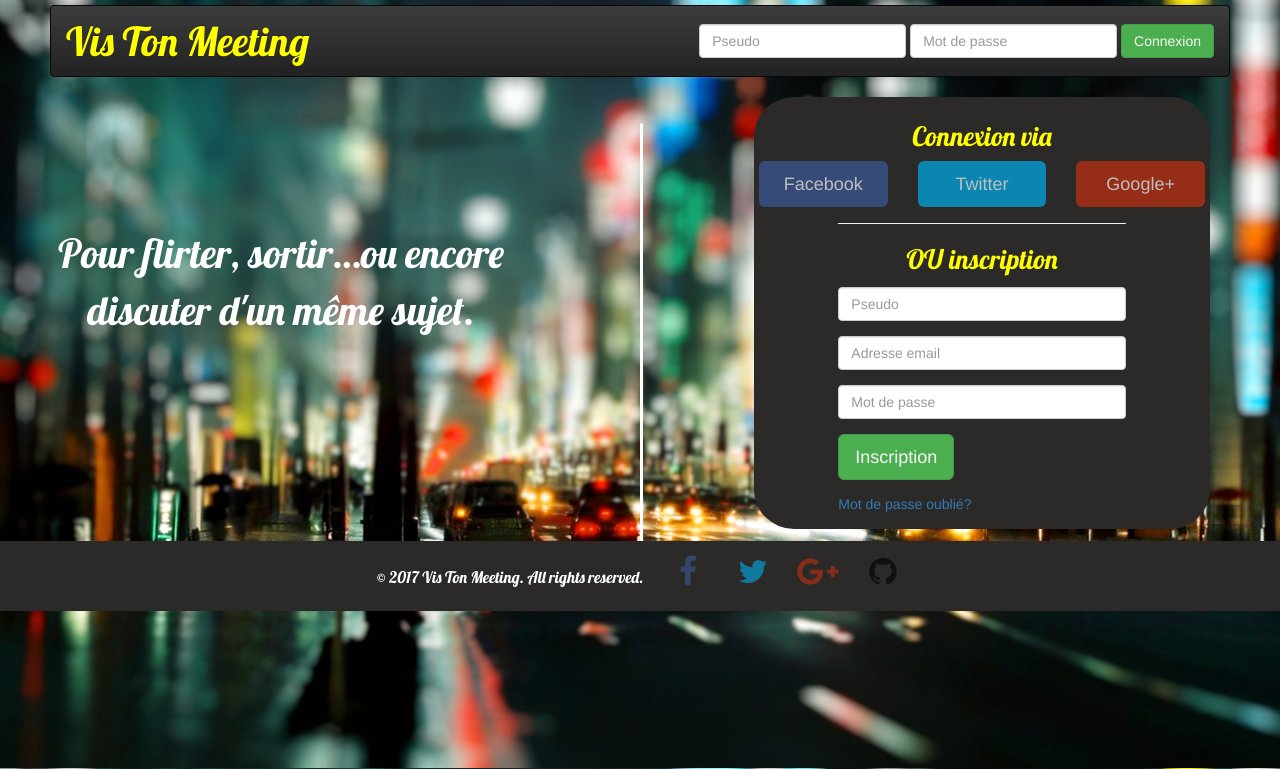
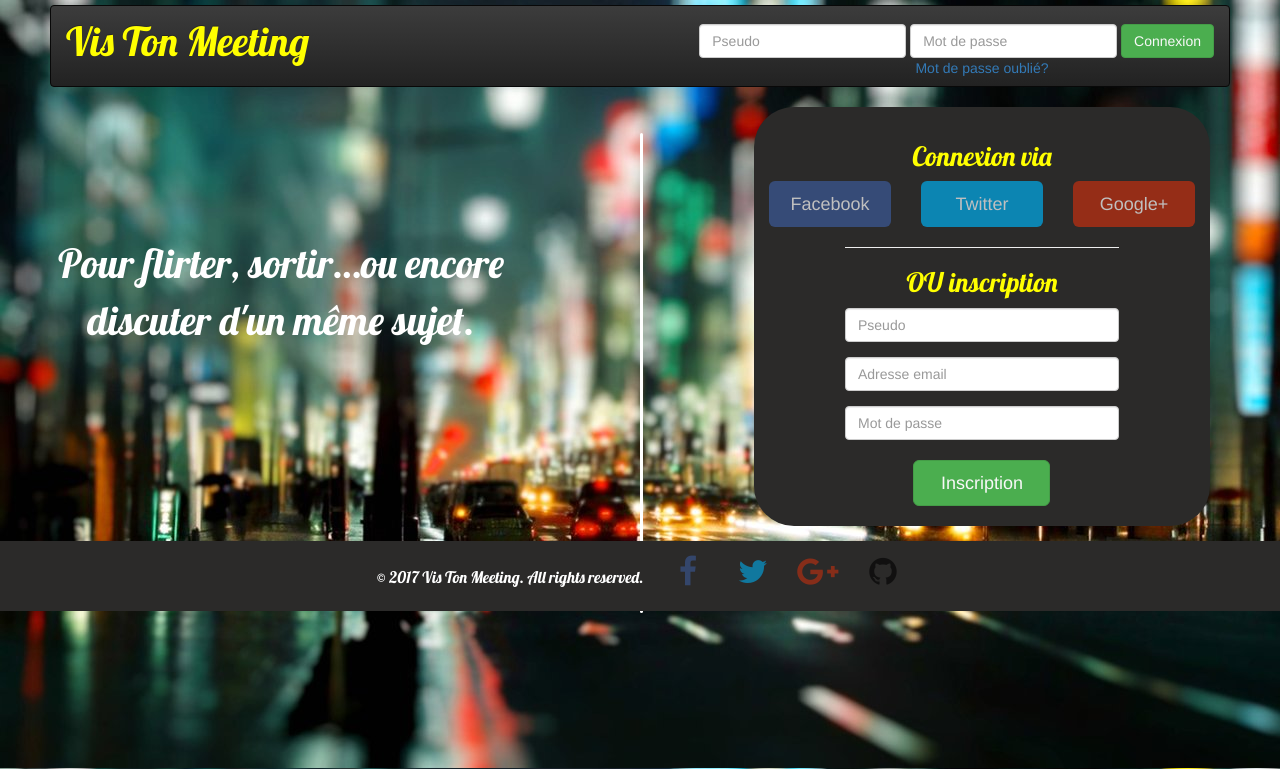
Before and after one commit to Mehdi66410/ArchiWeb, a Django app: page /index/ in a window 1280 px wide. Shown: the top 769 px of the page. Run offline with Django 3.2, Linux system fonts and the light colour scheme; parts of the project's set-up code (start-up, migrations or seed data) failed here and were passed over; some libraries are stand-ins or nearby versions.

Commit message:
modif placement mdp oublié

```diff
--- a/socialnetwork/static/css/base.css
+++ b/socialnetwork/static/css/base.css
@@ -22,13 +22,34 @@
     border-color: #449d47;
 }
 
-.btn-green {
+.btn-green-barre {
     color: #f8f8f8;
     background-color: #4BAE4F;
     border-color: #449d47;
 }
-.btn-green:hover{
+.btn-green-barre:hover{
     color: #FFFF00;
+}
+
+.lien_bar:hover{
+    text-decoration: none;
+}
+
+.lien_bar h2{
+    color: #FFFFFF;
+    font-size: 15pt;
+    font-family: 'Lobster', cursive;
+    margin:0;
+    padding-right: 15px;
+}
+
+.lien_bar h2:hover{
+    color: #FFFF00;
+    text-decoration: underline;
+}
+
+.mdp_oublie{
+    margin-left: 42%;
 }
 
 header{
@@ -87,20 +108,3 @@ body{
 .footer .fa:hover{
     opacity: 1;
 }
-
-.lien_bar:hover{
-    text-decoration: none;
-}
-
-.lien_bar h2{
-    color: #FFFFFF;
-    font-size: 15pt;
-    font-family: 'Lobster', cursive;
-    margin:0;
-    padding-right: 15px;
-}
-
-.lien_bar h2:hover{
-    color: #FFFF00;
-    text-decoration: underline;
-}
--- a/socialnetwork/static/css/index.css
+++ b/socialnetwork/static/css/index.css
@@ -26,7 +26,8 @@
     position: relative;
     margin-left: 60%;
     width: 40%;
-    padding:5px;
+    padding:15px;
+    margin-bottom: 3px;
 }
 
 @media (min-width: 768px) {
@@ -61,32 +62,12 @@
 .omb_login .omb_socialButtons .omb_btn-google {background: #c32f10;}
 
 
-.omb_login .omb_loginOr {
-    font-size: 1.5em;
-    color: #aaa;
-    margin-top: 5px;
-    margin-bottom: 3px;
-    padding-top: 0.5em;
+.btn-green-inscription {
+    color: #f8f8f8;
+    background-color: #4BAE4F;
+    border-color: #449d47;
+    margin-top:5px;
+    margin-bottom:5px;
 }
-.omb_login .omb_loginOr .omb_hrOr {
-    background-color: #2B2A29;
-    height: 1px;
-    margin-top: 0px !important;
-    margin-bottom: 0px !important;
-}
-.omb_login .omb_loginOr .omb_spanOr {
-    position: absolute;
-    left: 50%;
-    top: -0.6em;
-    margin-left: -1.5em;
-    background-color: #2B2A29;
-    width: 3em;
-    text-align: center;
-}
-
-.omb_login .omb_loginForm .input-group.i {
-    width: 2em;
-}
-.omb_login .omb_loginForm  .help-block {
-    color: red;
-}
+.btn-green-inscription:hover{
+    color: #FFFF00;
--- a/socialnetwork/templates/socialnetwork/baseCo.html
+++ b/socialnetwork/templates/socialnetwork/baseCo.html
@@ -25,7 +25,7 @@
                         <div class="input-group">
                             {% csrf_token %}
                             {% buttons %}
-                            <button type="submit" class="btn btn-green">Deconnexion</button>
+                            <button type="submit" class="btn btn-green-barre">Deconnexion</button>
                             {% endbuttons %}
                         </div>
                     </form>
--- a/socialnetwork/templates/socialnetwork/baseDeco.html
+++ b/socialnetwork/templates/socialnetwork/baseDeco.html
@@ -17,12 +17,15 @@
                 <div class="navbar-header">
                     <a class="navbar-brand" href="/index">Vis Ton Meeting</a>
                 </div>
-                    <form action="connexion" class="navbar-form navbar-right" method="post">
-                        {% csrf_token %}
-                        {% bootstrap_field formLogin.username placeholder='Pseudo' addon_before='<span class="glyphicon glyphicon-user"></span>' addon_before_class='input-group-addon success' show_label=False %}
-                        {% bootstrap_field formLogin.password placeholder='Mot de passe' addon_before='<span class="glyphicon glyphicon-lock"></span>' addon_before_class='input-group-addon success' show_label=False %}
-                        {% bootstrap_button "Connexion" button_type="submit" button_class="btn btn-green" %}
-                    </form>
+                <form action="connexion" class="navbar-form navbar-right" method="post">
+                    {% csrf_token %}
+                    {% bootstrap_field formLogin.username placeholder='Pseudo' addon_before='<span class="glyphicon glyphicon-user"></span>' addon_before_class='input-group-addon success' show_label=False %}
+                    {% bootstrap_field formLogin.password placeholder='Mot de passe' addon_before='<span class="glyphicon glyphicon-lock"></span>' addon_before_class='input-group-addon success' show_label=False %}
+                    {% bootstrap_button "Connexion" button_type="submit" button_class="btn btn-green-barre" %}
+                    <div class="mdp_oublie">
+                        <a href="#">Mot de passe oublié?</a>
+                    </div>
+                </form>
             </div>
         </nav>
     </header>
--- a/socialnetwork/templates/socialnetwork/index.html
+++ b/socialnetwork/templates/socialnetwork/index.html
@@ -62,13 +62,8 @@
                     {% bootstrap_field formRegister.username placeholder='Pseudo' addon_before='<span class="glyphicon glyphicon-user"></span>' addon_before_class='input-group-addon success' show_label=False %}
                     {% bootstrap_field formRegister.email placeholder='Adresse email' addon_before='<span class="glyphicon glyphicon-user"></span>' addon_before_class='input-group-addon success' show_label=False %}
                     {% bootstrap_field formLogin.password placeholder='Mot de passe' addon_before='<span class="glyphicon glyphicon-lock"></span>' addon_before_class='input-group-addon success' show_label=False %}
-                    {% bootstrap_button "Inscription" button_type="submit" button_class="btn btn-lg btn-green" %}
+                    {% bootstrap_button "Inscription" button_type="submit" button_class="btn btn-lg btn-green-inscription col-sm-offset-3 col-sm-6" %}
                 </form>
-                <div>
-                    <p class="omb_forgotPwd">
-                        <a href="#">Mot de passe oublié?</a>
-                    </p>
-                </div>
             </div>
         </div>
     </div>
```
